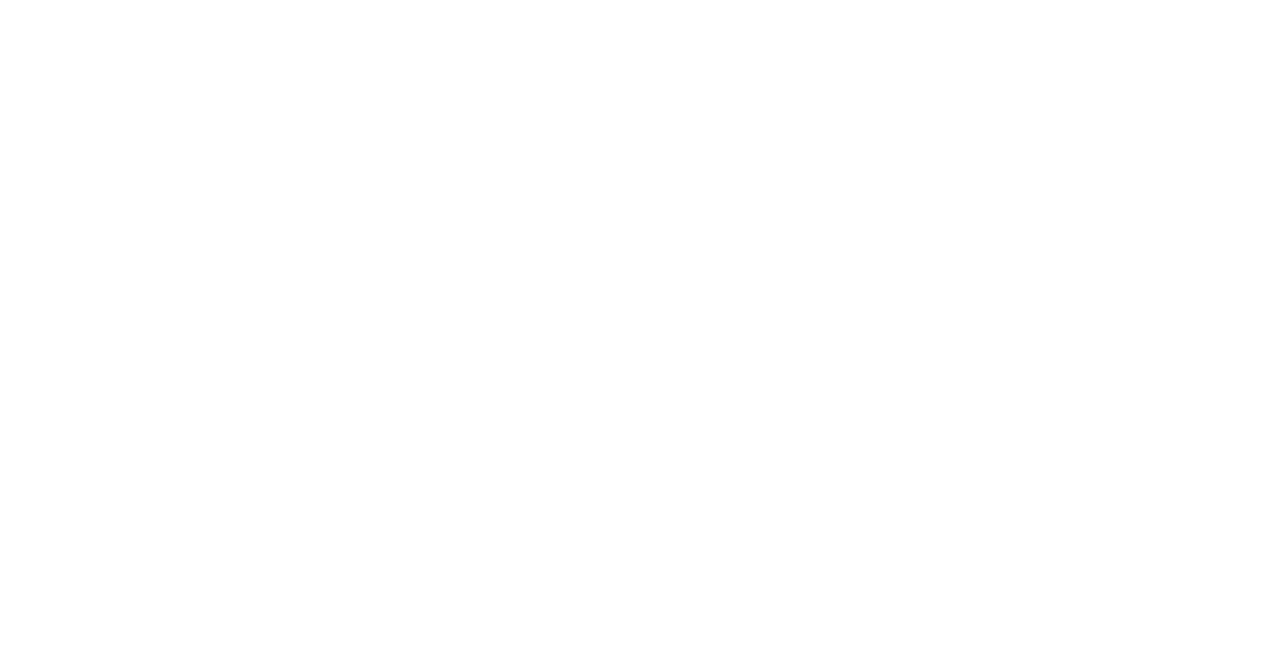
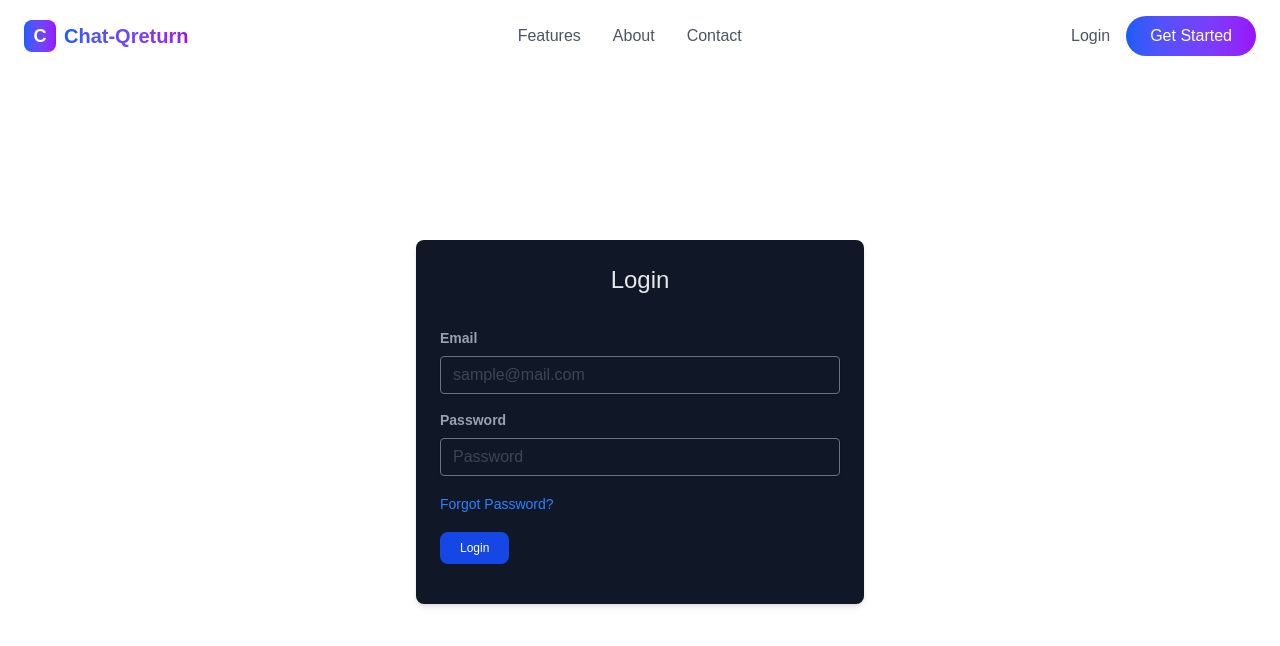
Before and after one commit to Qreturn-fyp/Chat-Qreturn, a Next.js app: page /pages/login in a window 1280 px wide. Shown: the top 646 px of the page. Built offline with nearby package versions, Linux system fonts and the light colour scheme.

Commit message:
create login page

```diff
--- a/src/app/pages/login/page.jsx
+++ b/src/app/pages/login/page.jsx
@@ -1,7 +1,36 @@
+import NavBar from '@/component/Nav/NavBar';
+import Link from 'next/link'
 
 export default function Login() {
     return (
         <>
+            <NavBar />
+            <div className="flex flex-col items-center justify-center py-2 mt-40 m-1">
+                <div className="bg-gray-900 p-6 rounded-lg shadow-md w-full max-w-md">
+                    <div className="mb-8 justify-center items-center">
+                        <h2 className="text-gray-200 text-center text-2xl">Login</h2>
+                    </div>
+                    <div className="mb-4">
+                        <label className="block text-gray-400 text-sm font-bold mb-2" for="email">
+                            Email
+                        </label>
+                        <input className="shadow appearance-none border rounded w-full py-2 px-3 text-gray-500 leading-tight focus:outline-none focus:shadow-outline" id="email" type="text" placeholder="sample@mail.com" />
+                    </div>
+                    <div className="mb-4">
+                        <label className="block text-gray-400 text-sm font-bold mb-2" for="pwd">
+                            Password
+                        </label>
+                        <input className="shadow appearance-none border rounded w-full py-2 px-3 text-gray-500 leading-tight focus:outline-none focus:shadow-outline" id="Password" type="password" placeholder="Password" />
+                    </div>
+                    <div className="mb-4">
+                        <Link href="#" className="text-sm text-blue-500 hover:text-blue-700">Forgot Password?</Link>
+                    </div>
+                    <div className="mb-4">
+                        <button type="button" class="pl-5 pr-5 px-3 py-2 text-xs font-medium text-center text-white bg-blue-700 rounded-lg hover:bg-blue-800 focus:ring-4 focus:outline-none focus:ring-blue-300 dark:bg-blue-600 dark:hover:bg-blue-700 dark:focus:ring-blue-800">Login</button>
+                    </div>
+                </div>
+
+            </div>
         </>
     );
 }
--- a/src/component/Nav/NavBar.jsx
+++ b/src/component/Nav/NavBar.jsx
@@ -27,7 +27,7 @@
             </div>
             <div className="flex items-center space-x-4">
                 <Link
-                    href="/login"
+                    href="/pages/login"
                     className="text-gray-600 hover:text-gray-900 dark:text-gray-300 dark:hover:text-white transition-colors"
                 >
                     Login
```
